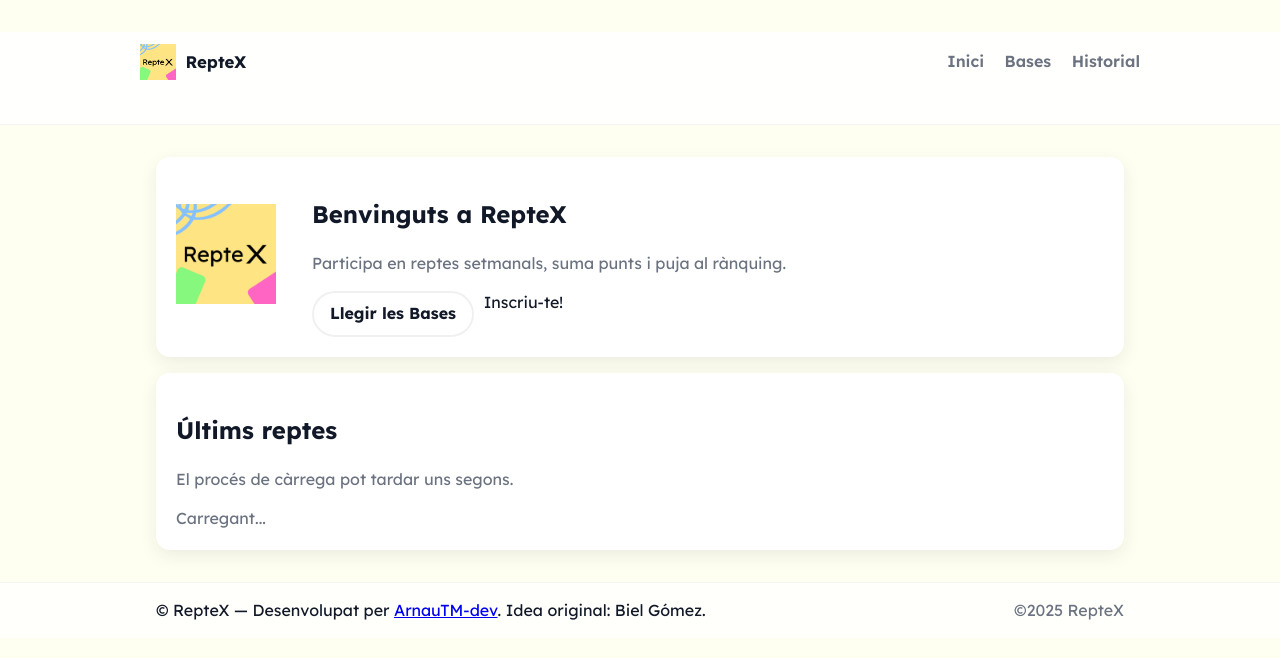
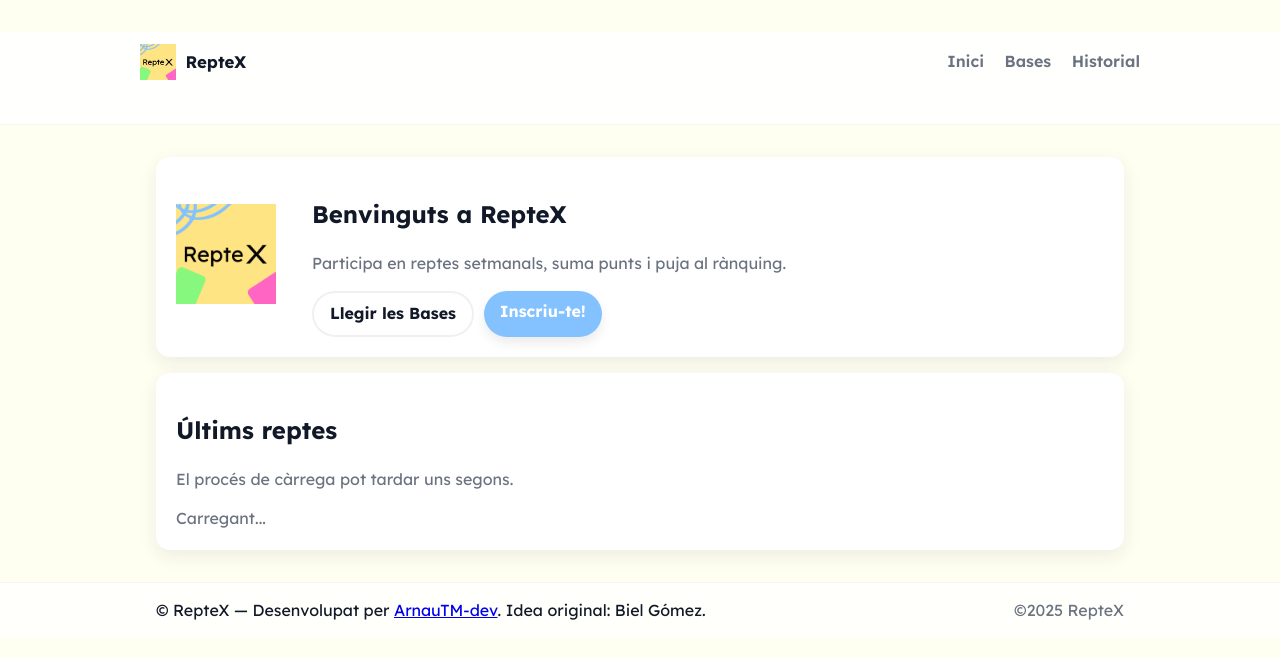
Before and after one commit to arnautm-dev/reptex-web, a plain HTML site: page index.html in a window 1280 px wide. Drawn offline with Linux system fonts and the light colour scheme; no server answers.

Commit message:
add inscriptions pt. 2

```diff
--- a/index.html
+++ b/index.html
@@ -28,7 +28,7 @@
                     <div class="actions">
                         <!--<a class="btn" href="ranking.html">Veure Rànquing</a>-->
                         <a class="btn outline" href="bases.html">Llegir les Bases</a>
-                        <a classbtn ="https://docs.google.com/forms/d/e/1FAIpQLSeQXIsNQDj5I1swZhGHbSS2VKKQF8M3f7BoZOSYur6Ctw2GTg/viewform?usp=dialog">Inscriu-te!</a>
+                        <a class="btn" href="https://docs.google.com/forms/d/e/1FAIpQLSeQXIsNQDj5I1swZhGHbSS2VKKQF8M3f7BoZOSYur6Ctw2GTg/viewform?usp=dialog">Inscriu-te!</a>
                     </div>
                 </div>
             </section>
```
